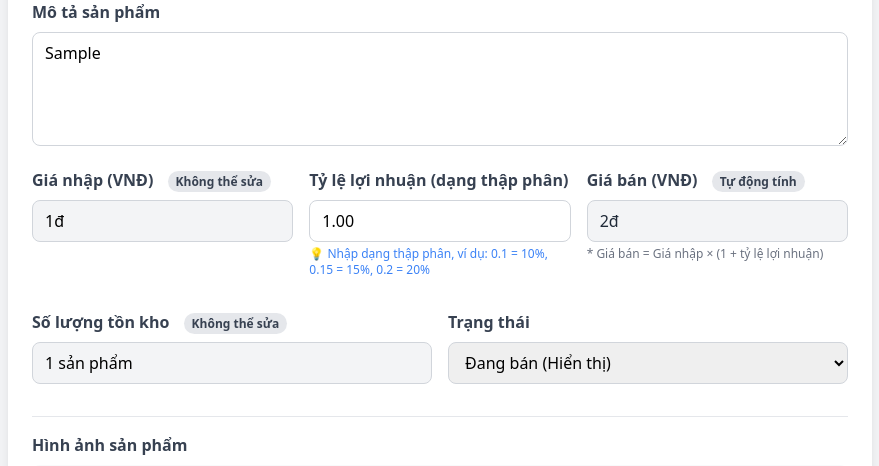
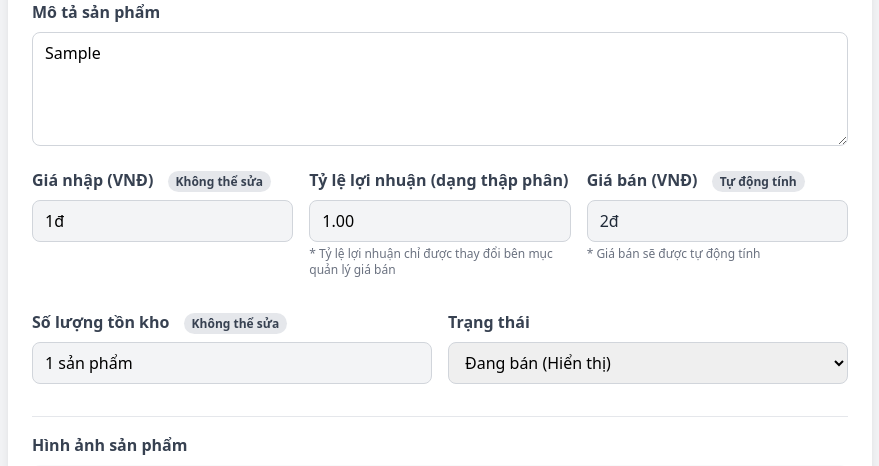
Before and after one commit to Nhat-Minhjgp/Web2---SGU25, a PHP site: page /admin/edit_product.php?id=1 in a window 1280 px wide. Shown: the part 450-916 px from the top of the page, without its empty margins (200-1079 px from the left). Run offline with PHP 8.4, Linux system fonts and the light colour scheme; the visitor is signed in with stand-in values (Sample User, id 1); data comes from the database, SQL or seed files in the repository; tables that the repository leaves empty hold one stand-in row (values such as "Sample post"); grey boxes marked "Sample" are stand-in pictures; some libraries are stand-ins or nearby versions.

Commit message:
hot fix 2

```diff
--- a/B01/admin/add_import.php
+++ b/B01/admin/add_import.php
@@ -332,6 +332,9 @@ if (isset($_GET['success']) && $_GET['success'] == 1) {
                     class="flex items-center gap-3 px-4 py-3 text-gray-600 rounded-lg hover:bg-gray-50 hover:text-primary transition">
                     <i class="fas fa-users w-5 text-center"></i> Quản lý người dùng
                 </a>
+                <a href="categories.php" class="flex items-center gap-3 px-4 py-3 text-gray-600 rounded-lg hover:bg-gray-50 hover:text-primary transition">
+    <i class="fas fa-list w-5 text-center"></i> Quản lý danh mục
+                    </a>
                 <a href="product.php"
                     class="flex items-center gap-3 px-4 py-3 text-gray-600 rounded-lg hover:bg-gray-50 hover:text-primary transition">
                     <i class="fas fa-box w-5 text-center"></i> Quản lý sản phẩm
--- a/B01/admin/add_product.php
+++ b/B01/admin/add_product.php
@@ -164,6 +164,9 @@ if ($_SERVER['REQUEST_METHOD'] === 'POST' && isset($_POST['save_product'])) {
         <a href="users.php" class="flex items-center gap-3 px-4 py-3 text-gray-600 rounded-lg hover:bg-gray-50 hover:text-primary transition">
             <i class="fas fa-users w-5 text-center"></i> Quản lý người dùng
         </a>
+        <a href="categories.php" class="flex items-center gap-3 px-4 py-3 text-gray-600 rounded-lg hover:bg-gray-50 hover:text-primary transition">
+    <i class="fas fa-list w-5 text-center"></i> Quản lý danh mục
+                    </a>
         <a href="product.php" class="flex items-center gap-3 px-4 py-3 bg-gradient-custom text-white rounded-lg shadow-md transition transform hover:-translate-y-0.5">
             <i class="fas fa-box w-5 text-center"></i> Quản lý sản phẩm
         </a>
--- a/B01/admin/edit_product.php
+++ b/B01/admin/edit_product.php
@@ -311,8 +311,8 @@ $phan_tram_hien_thi = $product['PhanTramLoiNhuan'];
                         </div>
                         <div class="form-group">
                             <label class="form-label">Tỷ lệ lợi nhuận (dạng thập phân)</label>
-                            <input type="number" name="phan_tram_loi_nhuan" id="phan_tram" value="<?php echo $phan_tram_hien_thi; ?>" step="0.01" class="form-control" oninput="tinhGiaBan()">
-                            <p class="text-xs text-blue-500 mt-1">💡 Nhập dạng thập phân, ví dụ: 0.1 = 10%, 0.15 = 15%, 0.2 = 20%</p>
+                            <input type="number" name="phan_tram_loi_nhuan" id="phan_tram" value="<?php echo $phan_tram_hien_thi; ?>" step="0.01" readonly class="form-control" oninput="tinhGiaBan()">
+                            <p class="text-xs text-gray-500 mt-1">* Tỷ lệ lợi nhuận chỉ được thay đổi bên mục quản lý giá bán</p>
                         </div>
                         <div class="form-group">
                             <label class="form-label">
@@ -320,7 +320,7 @@ $phan_tram_hien_thi = $product['PhanTramLoiNhuan'];
                                 <span class="info-badge">Tự động tính</span>
                             </label>
                             <input type="text" id="gia_ban" value="<?php echo number_format($product['GiaBan'], 0, ',', '.'); ?>đ" readonly class="form-control price-calculated" style="background-color: #f3f4f6; color: #1f2937;">
-                            <p class="text-xs text-gray-500 mt-1">* Giá bán = Giá nhập × (1 + tỷ lệ lợi nhuận)</p>
+                            <p class="text-xs text-gray-500 mt-1">* Giá bán sẽ được tự động tính</p>
                         </div>
                     </div>
 
```
